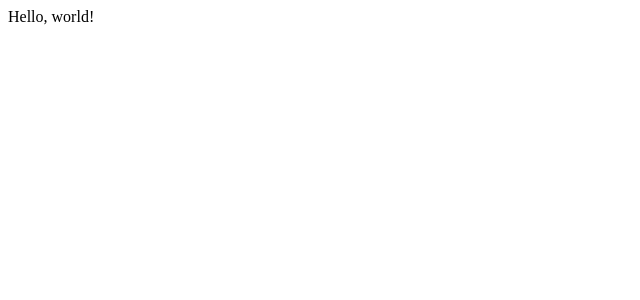
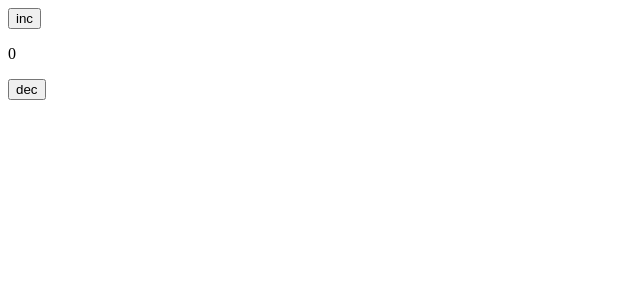
Before and after one commit to htutwaiphyoe/mastering-typescript, a React (Create React App) app in the folder the-complete-guide/react-redux-typescript/: page / in a window 1280 px wide. Shown: the top 300 px of the page, without its empty margins (0-640 px from the left). Built offline with nearby package versions, Linux system fonts and the light colour scheme.

Commit message:
add: react-redux-typescript state

```diff
--- a/the-complete-guide/react-redux-typescript/src/index.tsx
+++ b/the-complete-guide/react-redux-typescript/src/index.tsx
@@ -1,14 +1,26 @@
 import React from "react";
 import ReactDOM from "react-dom";
 
-interface IAppProps {
-  text: string;
-  color?: string;
-}
-class App extends React.Component<IAppProps> {
+class App extends React.Component {
+  state = { counter: 0 };
+
+  onIncClick = () => {
+    this.setState({ counter: this.state.counter + 1 });
+  };
+
+  onDecClick = () => {
+    this.setState({ counter: this.state.counter - 1 });
+  };
+
   render() {
-    return <div style={{ color: this.props.color }}>{this.props.text}</div>;
+    return (
+      <div>
+        <button onClick={this.onIncClick}>inc</button>
+        <p>{this.state.counter}</p>
+        <button onClick={this.onDecClick}>dec</button>
+      </div>
+    );
   }
 }
 
-ReactDOM.render(<App text="Hello, world!" />, document.getElementById("root"));
+ReactDOM.render(<App />, document.getElementById("root"));
```
